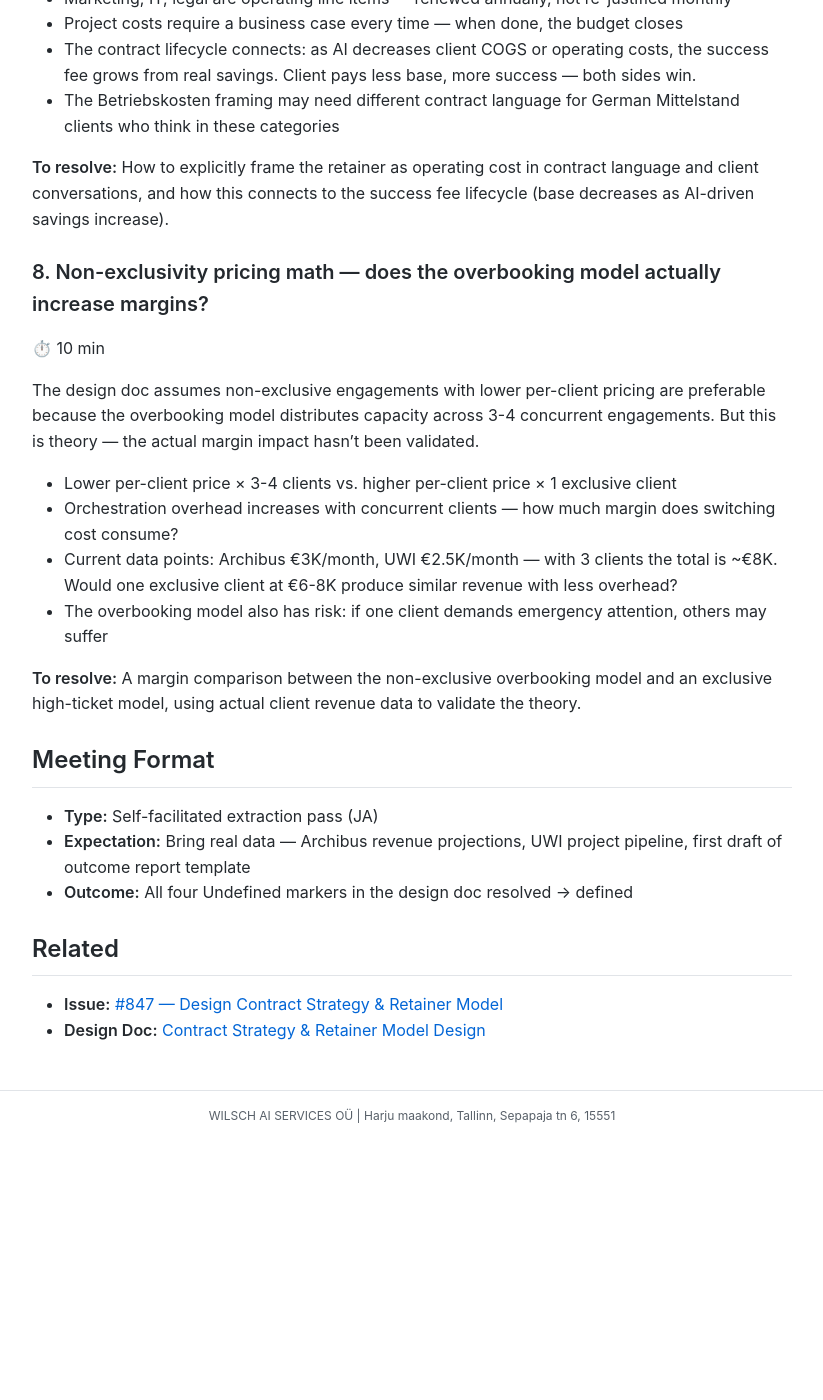
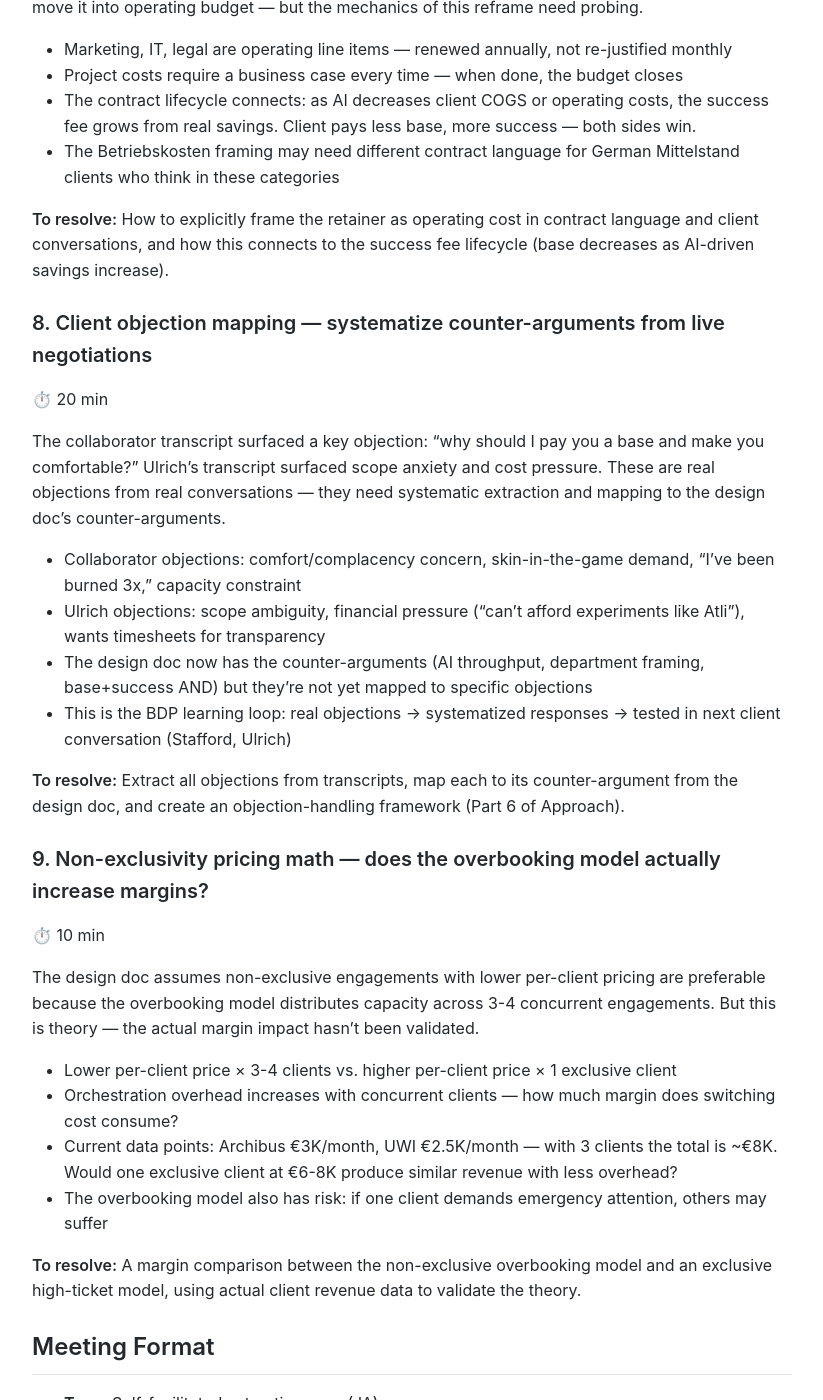
Before and after one commit to MariusWilsch/public-wilsch-ai-pages, a Jekyll site: the page built from project/soloforce/contract-strategy-meeting-agenda.md, in a window 1280 px wide and 1400 px high, scrolled down 3998 px. Shown: the whole window, without its empty margins (228-1051 px from the left). Built offline with Jekyll 4.4.1, drawn with Linux system fonts in a browser that asks for light colours; our own code applies the rules of GitHub Pages for plain Markdown files; before the commit the page ends 5138 px from its top, so only the background shows below that; some of the changed text lies outside the part shown.

Commit message:
Sync from hippocampus 2026-02-21

```diff
--- a/project/soloforce/contract-strategy-meeting-agenda.md
+++ b/project/soloforce/contract-strategy-meeting-agenda.md
@@ -16,7 +16,8 @@ This meeting resolves the eight undefined elements in the Contract Strategy desi
 5. **Success fee lifecycle** — define when and how the success component outcompetes the base retainer
 6. **Success fee as client filter** — frame the success fee conversation as mutual qualification
 7. **Budget psychology** — moving retainer from Projektkosten to Betriebskosten in client perception
-8. **Non-exclusivity pricing math** — validate whether overbooking model actually increases margins
+8. **Objection mapping** — extract all client objections and map to counter-arguments from design doc
+9. **Non-exclusivity pricing math** — validate whether overbooking model actually increases margins
 
 ## Pre-Read
 
@@ -113,7 +114,19 @@ Clients spend €150K on marketing without justification but resist €3K/month
 
 **To resolve:** How to explicitly frame the retainer as operating cost in contract language and client conversations, and how this connects to the success fee lifecycle (base decreases as AI-driven savings increase).
 
-### 8. Non-exclusivity pricing math — does the overbooking model actually increase margins?
+### 8. Client objection mapping — systematize counter-arguments from live negotiations
+⏱️ 20 min
+
+The collaborator transcript surfaced a key objection: "why should I pay you a base and make you comfortable?" Ulrich's transcript surfaced scope anxiety and cost pressure. These are real objections from real conversations — they need systematic extraction and mapping to the design doc's counter-arguments.
+
+- Collaborator objections: comfort/complacency concern, skin-in-the-game demand, "I've been burned 3x," capacity constraint
+- Ulrich objections: scope ambiguity, financial pressure ("can't afford experiments like Atli"), wants timesheets for transparency
+- The design doc now has the counter-arguments (AI throughput, department framing, base+success AND) but they're not yet mapped to specific objections
+- This is the BDP learning loop: real objections → systematized responses → tested in next client conversation (Stafford, Ulrich)
+
+**To resolve:** Extract all objections from transcripts, map each to its counter-argument from the design doc, and create an objection-handling framework (Part 6 of Approach).
+
+### 9. Non-exclusivity pricing math — does the overbooking model actually increase margins?
 ⏱️ 10 min
 
 The design doc assumes non-exclusive engagements with lower per-client pricing are preferable because the overbooking model distributes capacity across 3-4 concurrent engagements. But this is theory — the actual margin impact hasn't been validated.
```
Also changed, not shown: other parts of project/soloforce/contract-strategy-meeting-agenda.md (+1 -1 lines).
